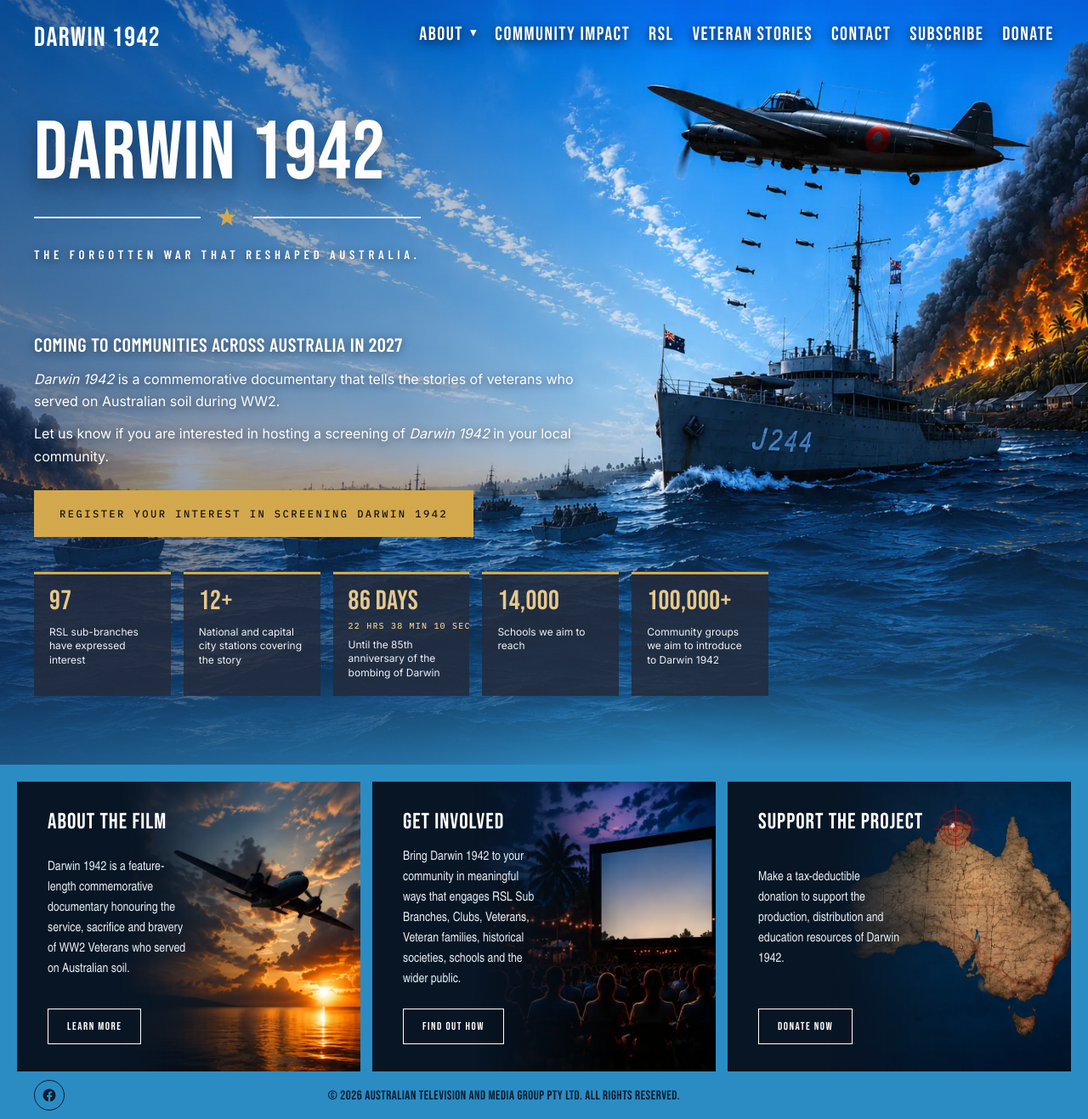
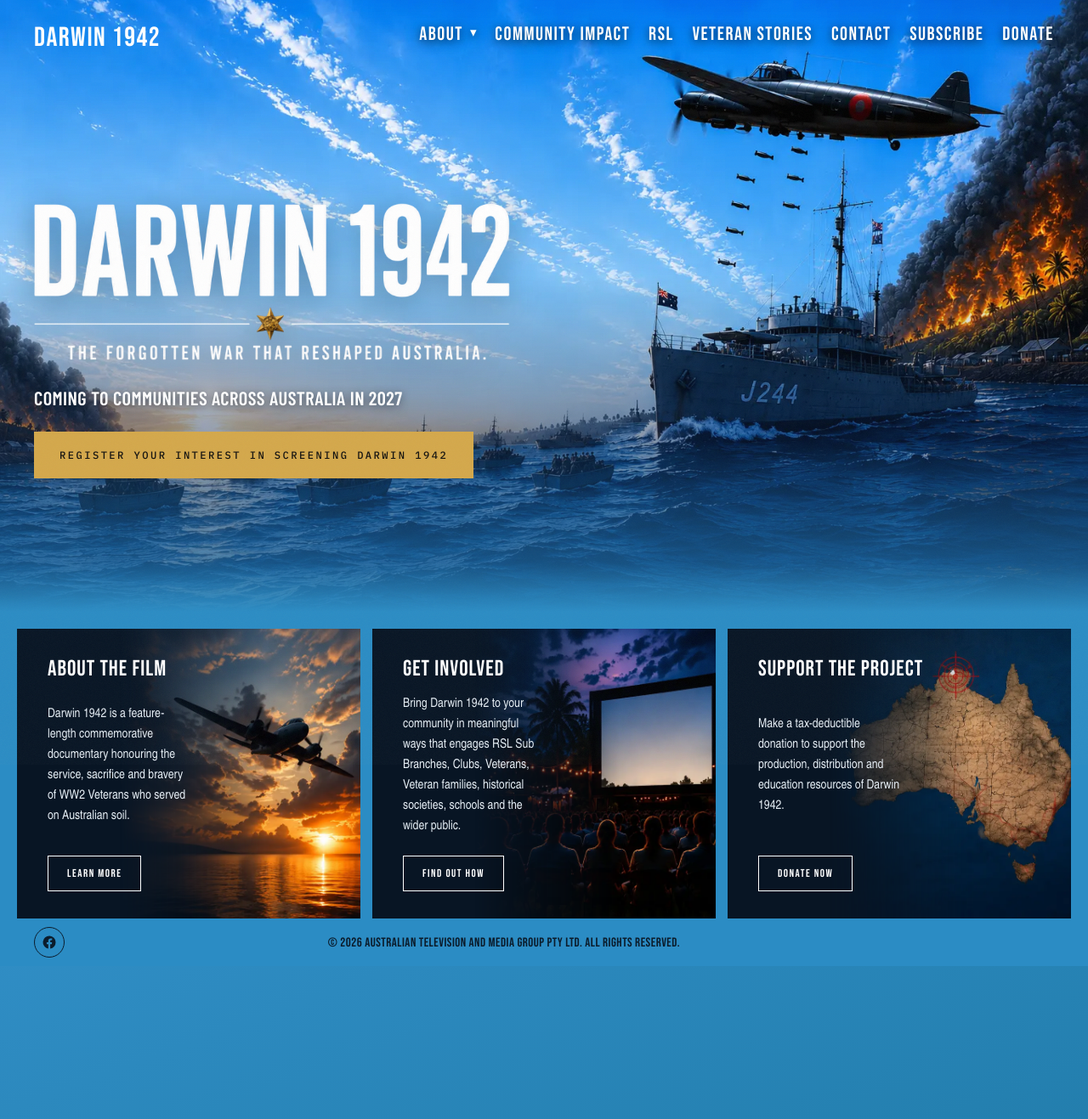
Before and after one commit to t-heritage/darwin1942, a Jekyll site: the page index.html, which Jekyll copies as it is, in a window 1280 px wide. Shown: the whole page at 85% size. Built offline with Jekyll 4.4.1, drawn with Linux system fonts in a browser that asks for light colours.

Commit message:
Home: Pacific Star logo, stripped-back call to action, News and Media in the hero
- Hero shows the Darwin 1942 logo with the bronze Pacific Star
  (images/logo-pacific-star.webp) in place of the typed title and generic star.
- Logo, "Coming to communities across Australia in 2027" and the screening
  button sit together, centred in the picture. Intro paragraphs, the five stat
  boxes and the countdown are gone.
- News and Media moves into the hero where the stat boxes were, full width and
  right-aligned as before.
- Bottom gradient runs evenly across the full width; hero is 80% of the screen
  so the three cards start above the fold.
- Register interest: "See why people gather" links to Eventbrite's Social
  Study report.

Co-Authored-By: Claude Opus 5.5 <noreply@anthropic.com>

```diff
--- a/index.html
+++ b/index.html
@@ -283,67 +283,56 @@
   .hero{
     position:relative;
     width:100%;
-    min-height:max(100vh, 760px);
+    /* Shorter than the screen so the top of the three cards shows above the fold. */
+    min-height:max(80vh, 620px);
     display:flex;
     flex-direction:column;
     justify-content:flex-end;
     background:url('images/background.webp') center 22%/cover no-repeat;
     overflow:hidden;
   }
-  /* Darkens the left for the text and fades the foot into the cards' blue. */
+  /* Darkens the foot of the picture evenly across its full width and fades it
+     into the cards' blue. */
   .hero::before{
     content:'';
     position:absolute;
     inset:0;
     background:
-      linear-gradient(90deg, rgba(8,32,72,0.55) 0%, rgba(8,32,72,0.28) 38%, rgba(8,32,72,0) 62%),
-      linear-gradient(180deg, rgba(8,32,72,0) 62%, rgba(25,95,150,0.55) 88%, var(--sky-blue) 100%);
+      linear-gradient(180deg, rgba(8,32,72,0) 45%, rgba(8,32,72,0.45) 72%, rgba(25,95,150,0.8) 92%, var(--sky-blue) 100%);
     pointer-events:none;
   }
+  /* The logo, heading and button are one group, centred up and down in the
+     picture; News and Media sits at the foot. */
   .hero-content{
     position:relative;
     z-index:2;
-    padding:clamp(130px, 15vh, 170px) var(--hero-inset) clamp(56px, 9vh, 110px);
+    flex:1 0 auto;
+    display:flex;
+    flex-direction:column;
+    align-items:flex-start;
+    padding:clamp(110px, 13vh, 150px) var(--hero-inset) clamp(28px, 4vh, 48px);
   }
-  .hero-title{
-    display:inline-block;
+  /* The logo image (wordmark, Pacific Star, tagline) in place of a typed title. */
+  .hero-logo{
+    width:min(44vw, 820px);
+    line-height:0;
+    margin-bottom:clamp(26px, 3.5vh, 44px);
   }
-  .hero h1{
-    font-family:var(--heading-font);
-    font-weight:400;
-    font-size:clamp(76px, 7.6vw, 156px);
-    line-height:0.86;
-    letter-spacing:1px;
-    color:var(--white);
-    text-shadow:0 6px 18px rgba(4,14,26,0.35), 0 20px 50px rgba(4,14,26,0.25);
+  .hero-main{
+    margin:auto 0;
+    align-self:stretch;
+    display:flex;
+    flex-direction:column;
+    align-items:flex-start;
   }
-  /* Two rules with a gold star between them, as wide as the title. */
-  .hero-rule{
-    display:flex;
-    align-items:center;
-    gap:18px;
-    margin-top:clamp(14px, 1.6vw, 26px);
-  }
-  .hero-rule::before,
-  .hero-rule::after{
-    content:'';
-    flex:1 1 auto;
-    height:2px;
-    background:rgba(255,255,255,0.9);
-  }
-  .hero-rule svg{width:26px;height:26px;fill:var(--gold);flex:0 0 auto;}
-  .hero-tag{
-    margin-top:clamp(14px, 1.6vw, 26px);
-    text-align:center;
-    font-family:var(--display-font);
-    font-weight:600;
-    font-size:clamp(14px, 1.15vw, 19px);
-    letter-spacing:0.32em;
-    color:var(--white);
-    text-shadow:0 2px 8px rgba(4,14,26,0.5);
+  .hero-logo img{
+    display:block;
+    width:100%;
+    height:auto;
+    filter:drop-shadow(0 6px 18px rgba(4,14,26,0.35));
   }
   .hero-intro{
-    margin-top:clamp(48px, 9vh, 120px);
+    margin-top:0;
     max-width:640px;
     font-family:var(--body-font);
     font-size:clamp(16px, 1.25vw, 20px);
@@ -360,7 +349,7 @@
     letter-spacing:0.02em;
     text-transform:uppercase;
   }
-  .hero-intro p + p{margin-top:12px;}
+  .hero-intro h2{margin-bottom:0;}
   .hero-cta{
     display:inline-block;
     margin-top:clamp(22px, 3vh, 34px);
@@ -376,50 +365,6 @@
     transition:background 0.2s;
   }
   .hero-cta:hover{background:#e0b85e;}
-  .hero-stats{
-    list-style:none;
-    margin-top:clamp(28px, 4.5vh, 50px);
-    display:grid;
-    grid-template-columns:repeat(5, minmax(0, 1fr));
-    gap:15px;
-    max-width:1420px;
-    width:72%;
-  }
-  .hero-stats li{
-    background:rgba(32,40,58,0.86);
-    border-top:3px solid var(--gold);
-    padding:16px 18px 18px;
-  }
-  .hero-stats .num{
-    display:block;
-    font-family:var(--heading-font);
-    font-size:clamp(30px, 2.5vw, 44px);
-    line-height:1;
-    letter-spacing:0.5px;
-    color:var(--gold-soft);
-  }
-  .hero-stats .tick{
-    display:block;
-    margin-top:6px;
-    font-family:var(--mono-font);
-    font-weight:500;
-    font-size:clamp(10px, 0.72vw, 12px);
-    letter-spacing:0.12em;
-    color:var(--gold-soft);
-    font-variant-numeric:tabular-nums;
-    white-space:nowrap;
-  }
-  .hero-stats .tick:empty{display:none;}
-  .hero-stats .tick + .lbl{margin-top:8px;}
-  .hero-stats .lbl{
-    display:block;
-    margin-top:12px;
-    font-family:var(--body-font);
-    font-size:clamp(12px, 0.85vw, 15px);
-    line-height:1.4;
-    color:#f1f3f7;
-  }
-
   /* INFO STRIP */
   .info-strip{
     position:relative;
@@ -618,6 +563,16 @@
     overflow:hidden;
   }
   .news-strip-item:hover .news-strip-title{text-decoration:underline;}
+  /* In the hero, under the screening button, where the stat boxes used to be. */
+  .hero .news-strip{
+    padding:0;
+    margin-top:clamp(28px, 4.5vh, 50px);
+    width:100%;
+  }
+  .hero .news-strip h3{text-shadow:0 2px 10px rgba(4,14,26,0.55);}
+  @media (max-width:1100px){
+    .hero .news-strip{width:100%;}
+  }
   .news-strip .btn{flex:0 0 auto;}
   .news-strip .btn:hover{background:var(--white);color:#081524;}
   @media (max-width:1100px){
@@ -681,7 +636,6 @@
     nav ul{gap:20px;}
     nav a{font-size:14px;}
     :root{--hero-inset:24px;--strip-pad:16px;}
-    .hero-stats{width:100%;}
     .info-strip{padding:var(--strip-pad) var(--strip-pad) 0;gap:12px;}
     .info-card{padding:26px 28px;}
     .info-card p{max-width:60%;}
@@ -692,7 +646,6 @@
     nav ul{flex-wrap:wrap;justify-content:flex-end;gap:10px 18px;}
     nav a{font-size:12px;white-space:nowrap;}
     .brand{max-width:220px;}
-    .hero-stats{grid-template-columns:repeat(3, minmax(0, 1fr));}
     .info-strip{grid-template-columns:1fr;gap:14px;padding:var(--strip-pad);}
     .info-card{min-height:190px;}
     .info-card p{max-width:55%;}
@@ -706,11 +659,7 @@
     .brand .title{font-size:26px;}
     .brand .subtitle{font-size:9px;letter-spacing:2px;}
     :root{--hero-inset:20px;--strip-pad:14px;}
-    .hero-stats{grid-template-columns:repeat(2, minmax(0, 1fr));gap:10px;}
-    .hero-stats li{padding:14px 14px 16px;}
-    .hero-stats li:last-child:nth-child(odd){grid-column:1 / -1;}
-    .hero-tag{letter-spacing:0.16em;font-size:13px;}
-    .hero-cta{display:block;text-align:center;padding:18px 16px;letter-spacing:0.12em;}
+    .hero-cta{display:block;align-self:stretch;text-align:center;padding:18px 16px;letter-spacing:0.12em;}
     .info-strip{padding:var(--strip-pad);}
     .news-strip-item{flex:0 1 calc(50% - 10px);}
     .info-card{min-height:200px;padding:22px 22px;}
@@ -750,7 +699,8 @@
         linear-gradient(180deg, rgba(8,32,72,0.35) 0%, rgba(8,32,72,0.55) 55%, var(--sky-blue) 100%);
     }
     .hero-content{padding:110px var(--hero-inset) 36px;}
-    .hero-intro{margin-top:40px;}
+    .hero-intro{margin-top:0;}
+    .hero-logo{width:min(84vw, 520px);margin-bottom:26px;}
     .info-strip{
       position:relative;
       grid-template-columns:1fr;
@@ -955,27 +905,25 @@
 
   <section class="hero">
     <div class="hero-content">
-      <div class="hero-title">
-        <h1>DARWIN 1942</h1>
-        <div class="hero-rule" aria-hidden="true"><svg viewBox="0 0 24 24"><path d="M12 1.5l2.6 7.1 7.4.3-5.8 4.7 2 7.3L12 16.7l-6.2 4.2 2-7.3L2 8.9l7.4-.3z"/></svg></div>
-        <p class="hero-tag">THE FORGOTTEN WAR THAT RESHAPED AUSTRALIA.</p>
-      </div>
+      <!-- The Darwin 1942 logo as used on the collateral: wordmark, Pacific Star,
+           tagline. One image, so it always matches the printed version. -->
+      <div class="hero-main">
+      <h1 class="hero-logo"><img src="images/logo-pacific-star.webp" width="1540" height="510" alt="Darwin 1942: The Forgotten War That Reshaped Australia"></h1>
       <div class="hero-intro">
         <h2>Coming to communities across Australia in 2027</h2>
-        <p><em>Darwin 1942</em> is a commemorative documentary that tells the stories of veterans who served on Australian soil during WW2.</p>
-        <p>Let us know if you are interested in hosting a screening of <em>Darwin 1942</em> in your local community.</p>
       </div>
       <a class="hero-cta" href="/register-interest#eoi-form">Register your interest in screening Darwin 1942</a>
-      <ul class="hero-stats">
-        <li><span class="num">97</span><span class="lbl">RSL sub-branches have expressed interest</span></li>
-        <li><span class="num">12+</span><span class="lbl">National and capital city stations covering the story</span></li>
-        <!-- Live countdown to 9:58 am Darwin time, 19 February 2027 (the moment
-             the first raid began in 1942). Script at the foot of the page; the box
-             is removed once that moment has passed. -->
-        <li id="stat-countdown"><span class="num" id="stat-days">90 DAYS</span><span class="tick" id="stat-tick" aria-hidden="true"></span><span class="lbl">Until the 85th anniversary of the bombing of Darwin</span></li>
-        <li><span class="num">14,000</span><span class="lbl">Schools we aim to reach</span></li>
-        <li><span class="num">100,000+</span><span class="lbl">Community groups we aim to introduce to Darwin 1942</span></li>
-      </ul>
+      </div>
+
+      <!-- NEWS AND MEDIA — filled at page load from the client's Google Sheet (the same
+           one behind /news-and-media/). Hidden until there is something to show. -->
+      <section class="news-strip" id="news-strip" aria-label="News and media" hidden>
+        <div class="news-strip-head">
+          <h3>NEWS AND MEDIA</h3>
+          <a class="btn" href="/news-and-media/">ALL COVERAGE</a>
+        </div>
+        <div class="news-strip-items" id="news-strip-items"></div>
+      </section>
     </div>
   </section>
 
@@ -994,16 +942,6 @@
         <div class="featured-logos">
           <!-- <img src="images/featured/example-masthead.png" alt="Example Masthead"> -->
         </div>
-      </section>
-
-      <!-- NEWS AND MEDIA — filled at page load from the client's Google Sheet (the same
-           one behind /news-and-media/). Hidden until there is something to show. -->
-      <section class="news-strip" id="news-strip" aria-label="News and media" hidden>
-        <div class="news-strip-head">
-          <h3>NEWS AND MEDIA</h3>
-          <a class="btn" href="/news-and-media/">ALL COVERAGE</a>
-        </div>
-        <div class="news-strip-items" id="news-strip-items"></div>
       </section>
 
     <div class="info-card">
@@ -1051,32 +989,6 @@
     });
   }
 })();
-</script>
-<script>
-/* Live countdown to the 85th anniversary: 9:58 am Darwin time (ACST, UTC+9:30)
-   on 19 February 2027, when the first raid began in 1942. Days in the big
-   figure, hours/minutes/seconds ticking under it. */
-(function(){
-  var box = document.getElementById('stat-countdown');
-  var daysEl = document.getElementById('stat-days');
-  var tickEl = document.getElementById('stat-tick');
-  if (!box || !daysEl || !tickEl) return;
-  var target = Date.UTC(2027, 1, 19, 0, 28); // 09:58 ACST = 00:28 UTC
-  function pad(n){ return (n < 10 ? '0' : '') + n; }
-  function draw(){
-    var left = Math.floor((target - Date.now()) / 1000);
-    if (left <= 0) { clearInterval(timer); box.remove(); return; }
-    var d = Math.floor(left / 86400);
-    var h = Math.floor(left % 86400 / 3600);
-    var m = Math.floor(left % 3600 / 60);
-    var sec = left % 60;
-    daysEl.textContent = d + (d === 1 ? ' DAY' : ' DAYS');
-    tickEl.textContent = pad(h) + ' HRS ' + pad(m) + ' MIN ' + pad(sec) + ' SEC';
-  }
-  var timer = setInterval(draw, 1000);
-  draw();
-})();
-
 </script>
 <script src="assets/news-feed.js"></script>
 <script>
--- a/register-interest.html
+++ b/register-interest.html
@@ -714,7 +714,7 @@
         <div class="big">89%</div>
         <div>
           <p>of 18&ndash;35s want events that connect them to their community.</p>
-          <a href="/community-impact">See why people gather &rarr;</a>
+          <a href="https://www.eventbrite.co.uk/blog/press/newsroom/eventbrites-inaugural-social-study-report-reveals-the-reset-to-real-how-gen-z-and-millennials-are-redefining-live-experiences-in-2026/" target="_blank" rel="noopener noreferrer">See why people gather &rarr;</a>
         </div>
       </div>
     </section>
```
Also changed, not shown: images/logo-pacific-star.webp (added).
